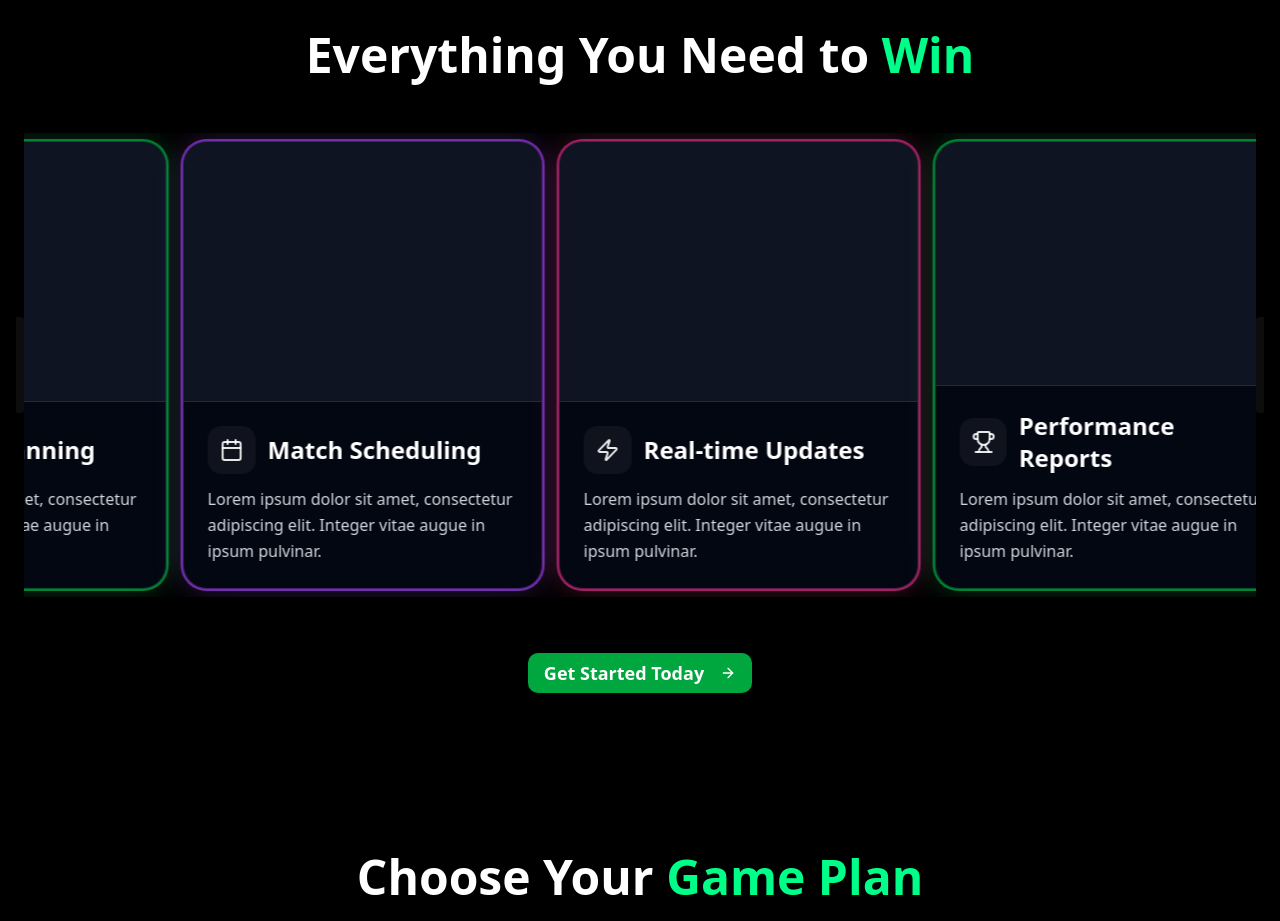
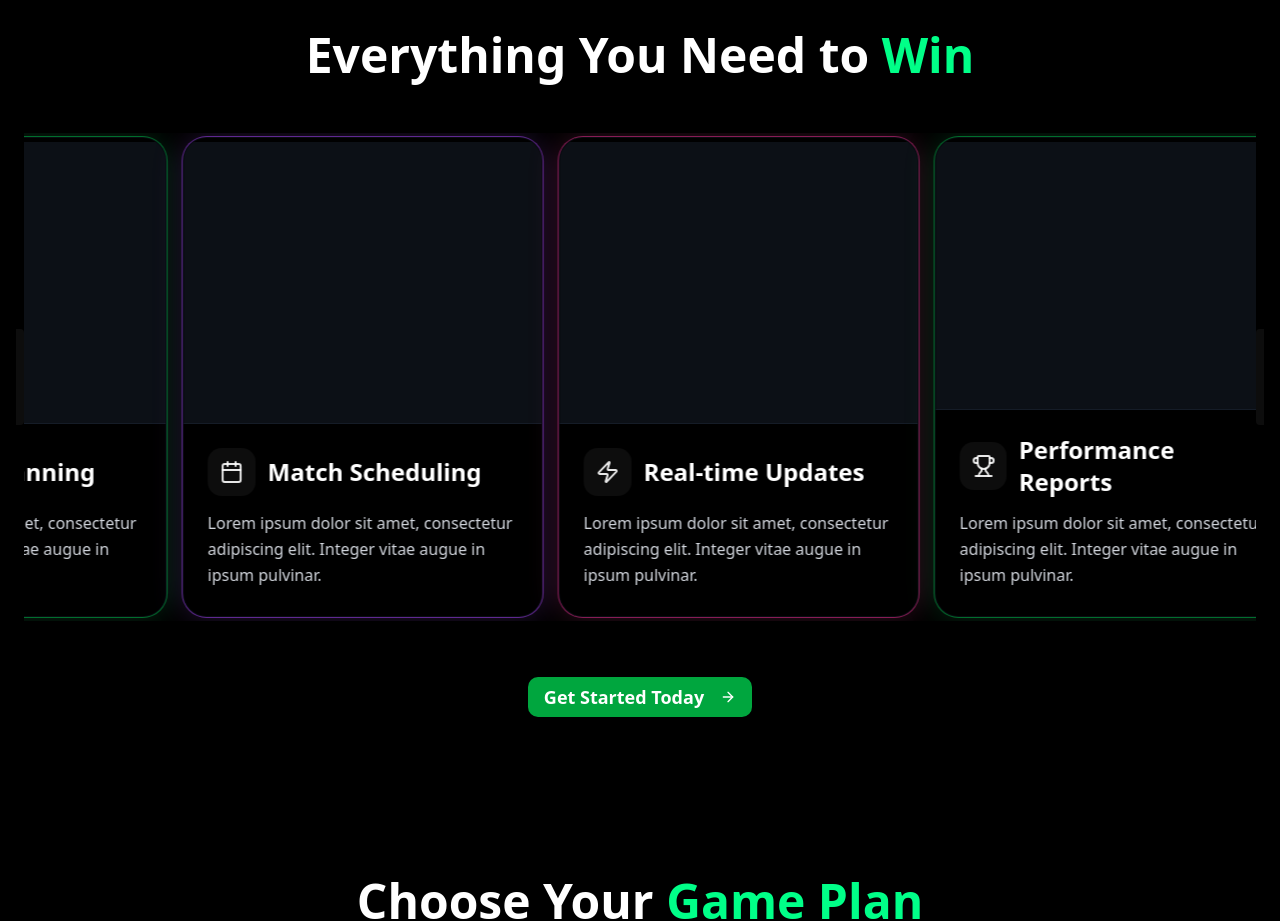
Before and after one commit to xyzarnav/LeadMeBoard, a Next.js app: page / in a window 1280 px wide. Shown: the part 920-1841 px from the top of the page. Built offline with nearby package versions, Linux system fonts and the light colour scheme.

Commit message:
Update SwipeDeck component styles for improved visual effects and interaction; adjust ring, shadow, and border properties, enhance layout with padding, and implement hover pause functionality for better user experience.

```diff
--- a/src/components/sections/SwipeDeck.tsx
+++ b/src/components/sections/SwipeDeck.tsx
@@ -8,9 +8,9 @@ export default function SwipeDeck({ items }: { items: SwipeItem[] }) {
   // Neon variants rotate across cards
   const neonStyles = useMemo(
     () => [
-      { ring: "ring-2 ring-pink-500/60", shadow: "shadow-[0_0_30px_rgba(236,72,153,0.28)]", border: "border-pink-500/40" },
-      { ring: "ring-2 ring-green-500/60", shadow: "shadow-[0_0_30px_rgba(34,197,94,0.28)]", border: "border-green-500/40" },
-      { ring: "ring-2 ring-purple-500/60", shadow: "shadow-[0_0_30px_rgba(168,85,247,0.28)]", border: "border-purple-500/40" },
+      { ring: "ring-1 ring-pink-500/50", shadow: "shadow-[0_0_30px_rgba(236,72,153,0.22)]", border: "border-gray-800/30" },
+      { ring: "ring-1 ring-green-500/50", shadow: "shadow-[0_0_30px_rgba(34,197,94,0.22)]", border: "border-gray-800/30" },
+      { ring: "ring-1 ring-purple-500/50", shadow: "shadow-[0_0_30px_rgba(168,85,247,0.22)]", border: "border-gray-800/30" },
     ],
     []
   );
@@ -24,12 +24,12 @@ export default function SwipeDeck({ items }: { items: SwipeItem[] }) {
     return (
       <div
         key={`${item.title}-${i}`}
-        className={`shrink-0 rounded-3xl bg-gray-950 border ${v.border} ${v.ring} ${v.shadow} overflow-hidden h-[52svh] sm:h-[56vh]`}
+        className={`shrink-0 rounded-3xl bg-pitch-black border ${v.border} ${v.ring} ${v.shadow} overflow-hidden h-[52svh] sm:h-[60vh]`}
         style={{ width: "clamp(240px, 42vw, 360px)" }}
       >
-        <div className="h-full flex flex-col">
+        <div className="h-full flex flex-col py-1">
           {/* Top media (60%) */}
-          <div className="h-[60%] w-full bg-gray-800/40 border-b border-gray-700/50" />
+          <div className="h-[60%] w-full bg-gray-800/40 border-b border-gray-800/50" />
           {/* Bottom content (40%) */}
           <div className="flex-1 p-4 sm:p-6 flex flex-col justify-between">
             <div className="flex items-center gap-3">
@@ -53,6 +53,7 @@ export default function SwipeDeck({ items }: { items: SwipeItem[] }) {
       onMouseDown={() => setPaused(true)}
       onMouseUp={() => setPaused(false)}
       onMouseLeave={() => setPaused(false)}
+      onMouseEnter={() => setPaused(true)}
       onTouchStart={() => setPaused(true)}
       onTouchEnd={() => setPaused(false)}
       onTouchCancel={() => setPaused(false)}
@@ -62,7 +63,7 @@ export default function SwipeDeck({ items }: { items: SwipeItem[] }) {
       <div className="pointer-events-none absolute -right-2 top-1/2 -translate-y-1/2 h-24 w-2 rounded-l bg-white/5" />
 
       {/* Viewport */}
-      <div className="overflow-x-hidden overflow-y-visible py-2">
+      <div className="overflow-hidden bg-pitch-black py-1">
         {/* Track (moves to the right) */}
         <div className="group deck-track flex gap-4 will-change-transform">
           {/* Two mirrored tracks to create endless loop */}
```
